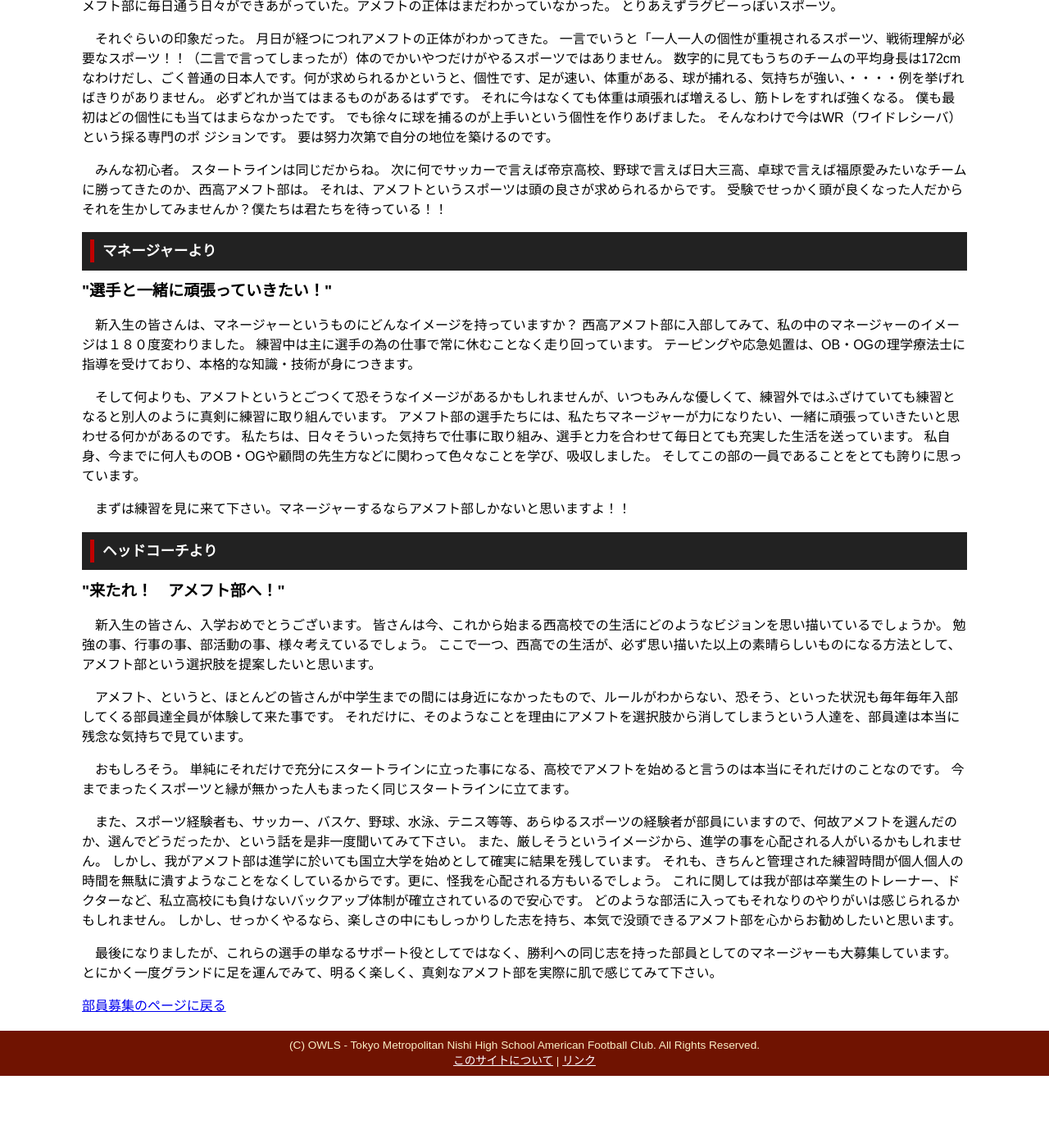
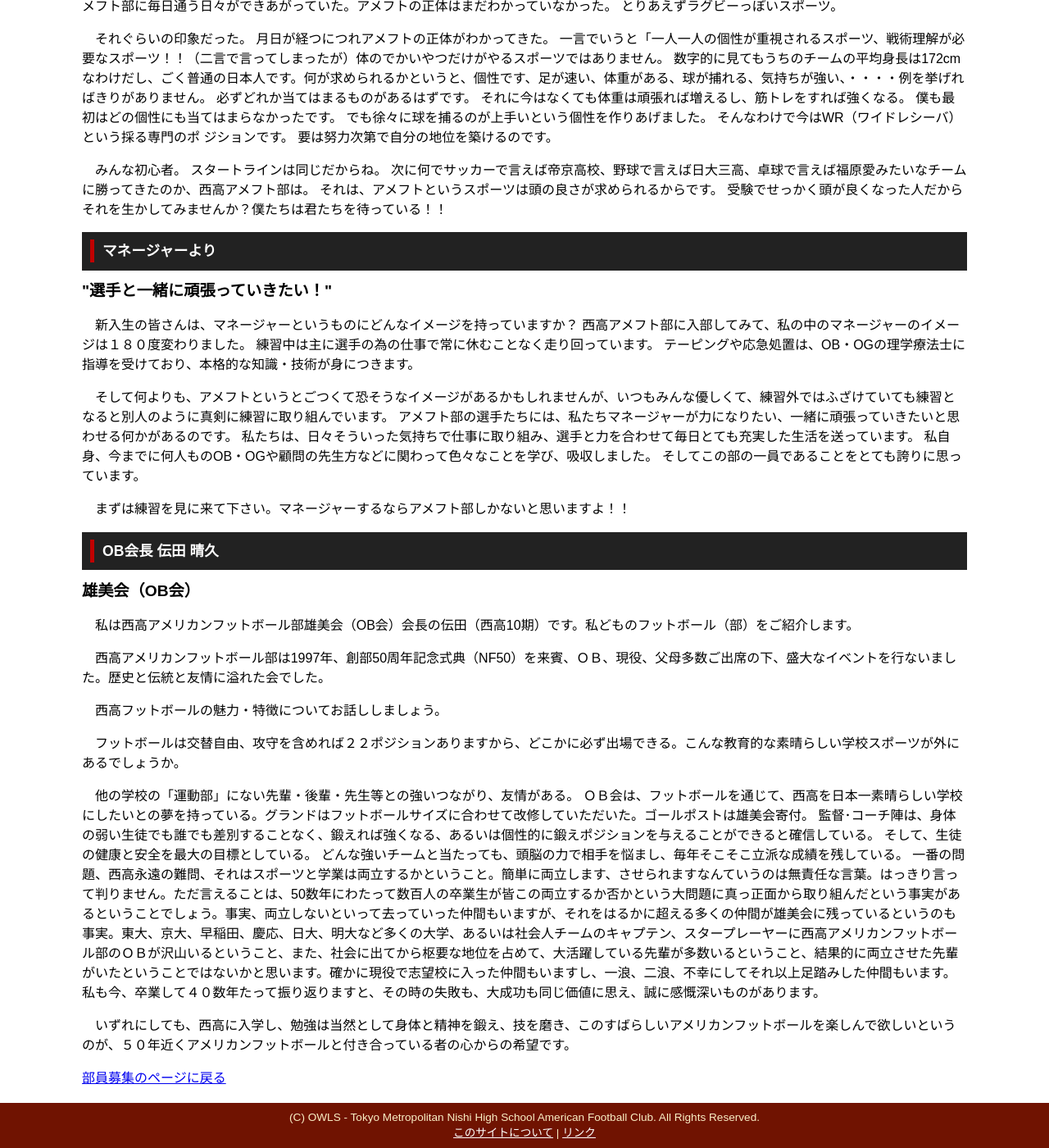
Before and after one commit to numa72/nishi-owls, a Jekyll site: the page built from recruiting/message.html, in a window 1280 px wide and 1400 px high, scrolled down 599 px. Shown: the whole window at 82% size. Built offline with Jekyll 4.4.1, drawn with Linux system fonts in a browser that asks for light colours; some web fonts are replaced; before the commit the page ends 1911 px from its top, so only the background shows below that.

Commit message:
update message

```diff
--- a/recruiting/message.html
+++ b/recruiting/message.html
@@ -59,36 +59,32 @@ title: メッセージ
 
     <p>まずは練習を見に来て下さい。マネージャーするならアメフト部しかないと思いますよ！！</p>
 
-    <h2 id="coach">ヘッドコーチより</h2>
+    <h2>OB会長 伝田 晴久</h2>
+    <h3>雄美会（OB会）</h3>
 
-    <h3>"来たれ！　アメフト部へ！"</h3>
-    <p>新入生の皆さん、入学おめでとうございます。
-        皆さんは今、これから始まる西高校での生活にどのようなビジョンを思い描いているでしょうか。
-        勉強の事、行事の事、部活動の事、様々考えているでしょう。
-        ここで一つ、西高での生活が、必ず思い描いた以上の素晴らしいものになる方法として、アメフト部という選択肢を提案したいと思います。
+    <p>私は西高アメリカンフットボール部雄美会（OB会）会長の伝田（西高10期）です。私どものフットボール（部）をご紹介します。
     </p>
+    <p>
+        西高アメリカンフットボール部は1997年、創部50周年記念式典（NF50）を来賓、ＯＢ、現役、父母多数ご出席の下、盛大なイベントを行ないました。歴史と伝統と友情に溢れた会でした。
+    </p>
+    <p>
+        西高フットボールの魅力・特徴についてお話ししましょう。
+    </p>
+    <p>
+        フットボールは交替自由、攻守を含めれば２２ポジションありますから、どこかに必ず出場できる。こんな教育的な素晴らしい学校スポーツが外にあるでしょうか。
+    </p>
+    <p>
+        他の学校の「運動部」にない先輩・後輩・先生等との強いつながり、友情がある。
+        ＯＢ会は、フットボールを通じて、西高を日本一素晴らしい学校にしたいとの夢を持っている。グランドはフットボールサイズに合わせて改修していただいた。ゴールポストは雄美会寄付。
+        監督･コーチ陣は、身体の弱い生徒でも誰でも差別することなく、鍛えれば強くなる、あるいは個性的に鍛えポジションを与えることができると確信している。
+        そして、生徒の健康と安全を最大の目標としている。
+        どんな強いチームと当たっても、頭脳の力で相手を悩まし、毎年そこそこ立派な成績を残している。
+        一番の問題、西高永遠の難問、それはスポーツと学業は両立するかということ。簡単に両立します、させられますなんていうのは無責任な言葉。はっきり言って判りません。ただ言えることは、50数年にわたって数百人の卒業生が皆この両立するか否かという大問題に真っ正面から取り組んだという事実があるということでしょう。事実、両立しないといって去っていった仲間もいますが、それをはるかに超える多くの仲間が雄美会に残っているというのも事実。東大、京大、早稲田、慶応、日大、明大など多くの大学、あるいは社会人チームのキャプテン、スタープレーヤーに西高アメリカンフットボール部のＯＢが沢山いるということ、また、社会に出てから枢要な地位を占めて、大活躍している先輩が多数いるということ、結果的に両立させた先輩がいたということではないかと思います。確かに現役で志望校に入った仲間もいますし、一浪、二浪、不幸にしてそれ以上足踏みした仲間もいます。私も今、卒業して４０数年たって振り返りますと、その時の失敗も、大成功も同じ価値に思え、誠に感慨深いものがあります。
+    </p>
+    <p>
+        いずれにしても、西高に入学し、勉強は当然として身体と精神を鍛え、技を磨き、このすばらしいアメリカンフットボールを楽しんで欲しいというのが、５０年近くアメリカンフットボールと付き合っている者の心からの希望です。
 
-    <p>アメフト、というと、ほとんどの皆さんが中学生までの間には身近になかったもので、ルールがわからない、恐そう、といった状況も毎年毎年入部してくる部員達全員が体験して来た事です。
-        それだけに、そのようなことを理由にアメフトを選択肢から消してしまうという人達を、部員達は本当に残念な気持ちで見ています。
     </p>
-
-    <p>おもしろそう。
-        単純にそれだけで充分にスタートラインに立った事になる、高校でアメフトを始めると言うのは本当にそれだけのことなのです。
-        今までまったくスポーツと縁が無かった人もまったく同じスタートラインに立てます。</p>
-
-    <p>また、スポーツ経験者も、サッカー、バスケ、野球、水泳、テニス等等、あらゆるスポーツの経験者が部員にいますので、何故アメフトを選んだのか、選んでどうだったか、という話を是非一度聞いてみて下さい。
-        また、厳しそうというイメージから、進学の事を心配される人がいるかもしれません。
-        しかし、我がアメフト部は進学に於いても国立大学を始めとして確実に結果を残しています。
-        それも、きちんと管理された練習時間が個人個人の時間を無駄に潰すようなことをなくしているからです。更に、怪我を心配される方もいるでしょう。
-        これに関しては我が部は卒業生のトレーナー、ドクターなど、私立高校にも負けないバックアップ体制が確立されているので安心です。
-        どのような部活に入ってもそれなりのやりがいは感じられるかもしれません。
-        しかし、せっかくやるなら、楽しさの中にもしっかりした志を持ち、本気で没頭できるアメフト部を心からお勧めしたいと思います。
-    </p>
-
-    <p>最後になりましたが、これらの選手の単なるサポート役としてではなく、勝利への同じ志を持った部員としてのマネージャーも大募集しています。
-        とにかく一度グランドに足を運んでみて、明るく楽しく、真剣なアメフト部を実際に肌で感じてみて下さい。
-    </p>
-
 </div>
 
 <p><a href="/recruiting/">部員募集のページに戻る</a></p>
```
